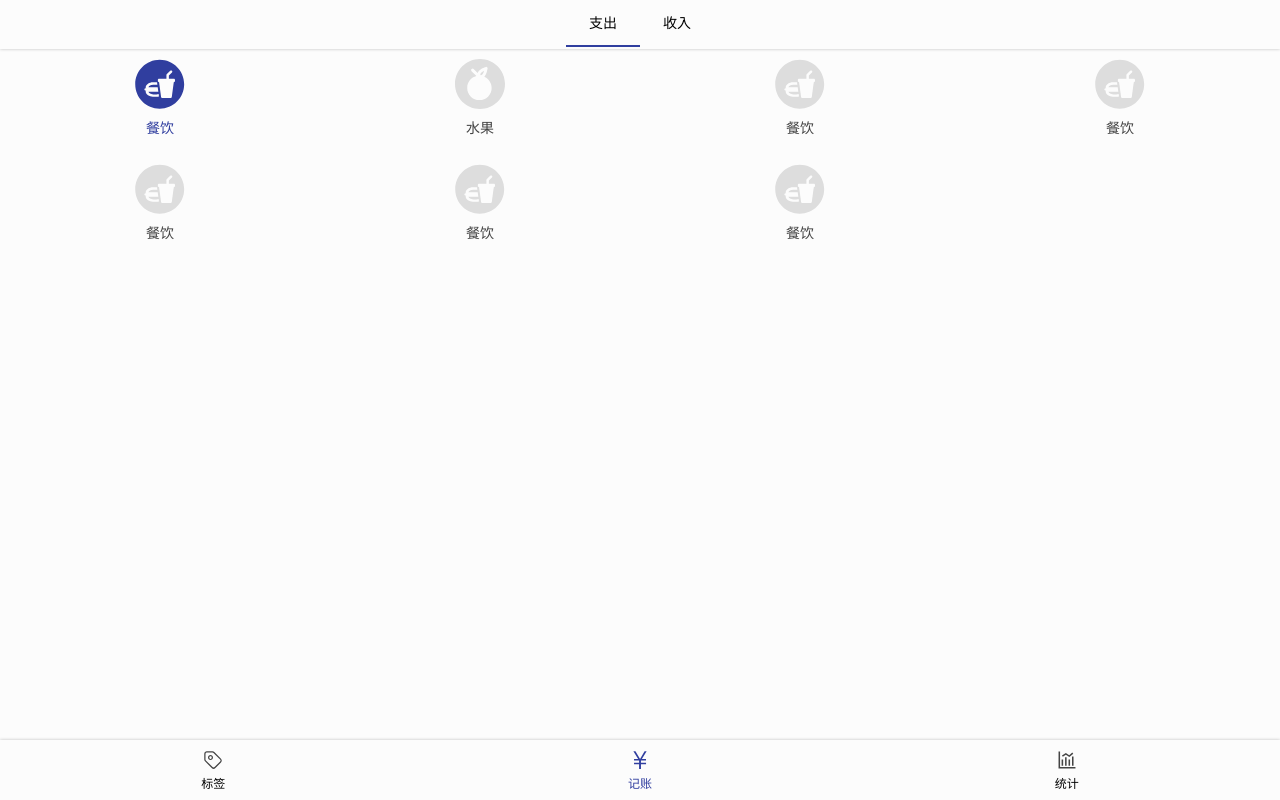
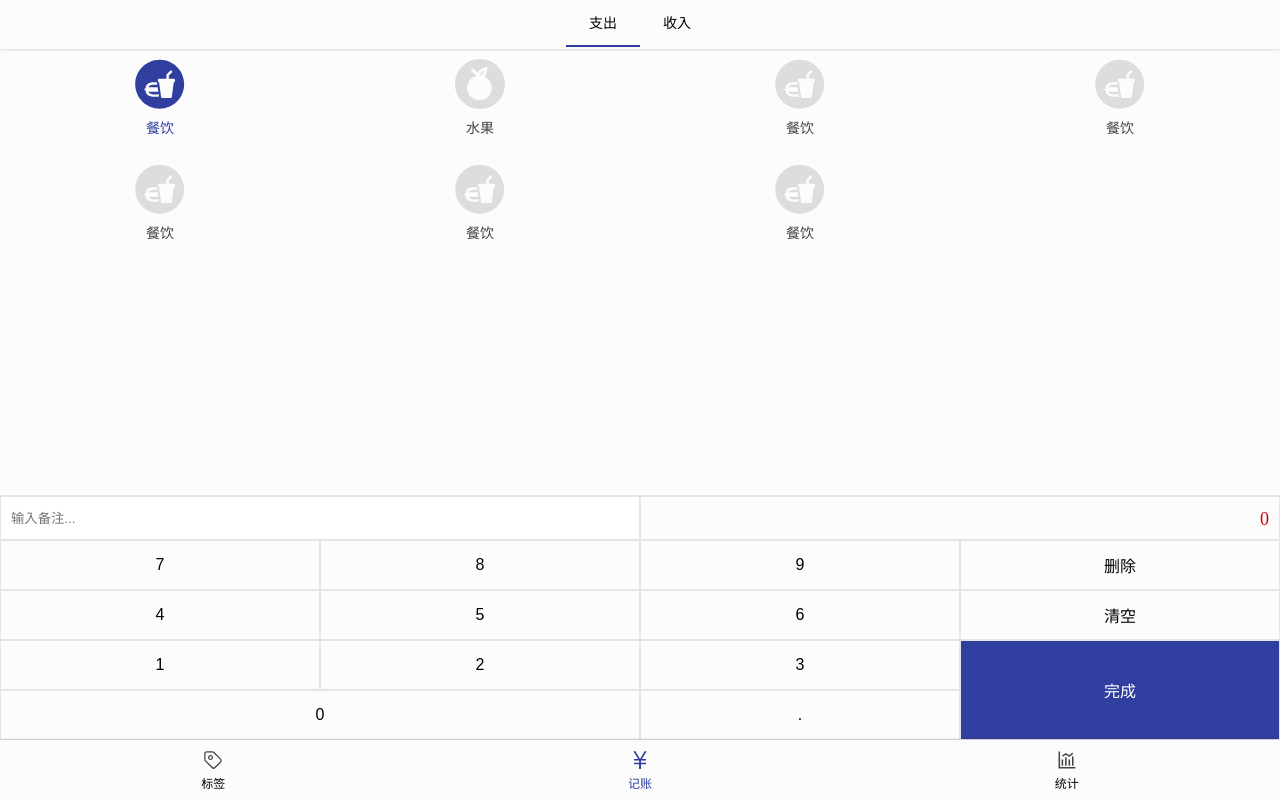
Before and after one commit to cy-wey/money-webApp, a React app: page /money in a window 1280 px wide. Built offline with nearby package versions, Linux system fonts and the light colour scheme.

Commit message:
Money UI Layout completed

```diff
--- a/src/components/Layout.tsx
+++ b/src/components/Layout.tsx
@@ -15,7 +15,7 @@ const Main = styled.div`
 const Layout = (props:any) => {
   return (
     <Wrapper>
-      <Main>
+      <Main className={props.className}>
         {props.children}
       </Main>
       <Nav/>
--- a/src/index.scss
+++ b/src/index.scss
@@ -27,3 +27,9 @@ a {
   width: 1em;
   height: 1em;
 }
+
+.clearfix::after {
+  content: '';
+  display: block;
+  clear: both;
+}
--- a/src/views/Money.tsx
+++ b/src/views/Money.tsx
@@ -2,14 +2,23 @@ import React from 'react';
 import {Layout} from '../components/Layout';
 import {Category} from './Money/Category';
 import {Tabs} from './Money/Tabs';
+import {NumberPad} from './Money/NumberPad';
+import styled from 'styled-components';
+
+const MyLayout = styled(Layout)`
+  display: flex;
+  flex-direction: column;
+`;
+
 
 function Money() {
   return (
-    <Layout>
+    <MyLayout>
       <Category/>
       <Tabs/>
-    </Layout>
-  )
+      <NumberPad/>
+    </MyLayout>
+  );
 }
 
 export {Money};
--- a/src/views/Money/NumberPad.tsx
+++ b/src/views/Money/NumberPad.tsx
@@ -1,4 +1,78 @@
+import styled from 'styled-components';
+
+const Wrapper = styled.div`
+  .title {
+    display: flex;
+    align-items: center;
+    border-top: 0.5px solid #e4e4e4;
+  }
+  input {
+    width: 50%;
+    outline: none;
+    color: #9C9C9C;
+    padding-left: 10px;
+    height: 44px;
+    border: 0.5px solid #E4E4E4;
+  }
+  span {
+    height: 44px;
+    line-height: 44px;
+    border: 0.5px solid #E4E4E4;
+    display: block;
+    width: 50%;
+    text-align: right;
+    padding-right: 10px;
+    color: #CC0001;
+    font-size: 18px;
+  }
+  .buttonList {
+    //border: 1px solid red;
+  }
+  button {
+    float: left;
+    width: 25%;
+    height: 50px;
+    border: 0.5px solid #E4E4E4;
+    background: #FCFCFC;
+    font-size: 16px;
+    &.OK {
+      float: right;
+      height: 100px;
+      background: #303E9F;
+      color: white;
+    }
+    &.zero {
+      float: left;
+      width: 50%;
+    }
+  }
+
+`
+
 const NumberPad = () => {
-
+  return (
+      <Wrapper>
+         <div className="title">
+           <input type="text" placeholder="输入备注..."></input>
+           <span>0</span>
+         </div>
+         <div className="buttonList clearfix">
+           <button>7</button>
+           <button>8</button>
+           <button>9</button>
+           <button>删除</button>
+           <button>4</button>
+           <button>5</button>
+           <button>6</button>
+           <button>清空</button>
+           <button>1</button>
+           <button>2</button>
+           <button>3</button>
+           <button className="OK">完成</button>
+           <button className="zero">0</button>
+           <button>.</button>
+         </div>
+      </Wrapper>
+  )
 }
 export {NumberPad}
--- a/src/views/Money/Tabs.tsx
+++ b/src/views/Money/Tabs.tsx
@@ -3,33 +3,34 @@ import {Icon} from '../../components/Icon';
 
 const Wrapper = styled.div`
   margin-top: 10px;
+  flex-grow: 1;
   ul {
     display: grid;
     grid-template-columns: 1fr 1fr 1fr 1fr;
     grid-template-rows: 1fr 1fr;
     grid-row-gap: 26px;
-
     > li {
       display: flex;
       flex-direction: column;
       align-items: center;
       color: #444;
+
       > .icon {
         height: 50px;
         width: 50px;
         fill: #ddd;
         margin-bottom: 12px;
       }
+
       &.selected {
         color: #303E9F;
+
         > .icon {
           fill: #303E9F;
         }
       }
     }
   }
-
-
 `;
 
 const Tabs = () => {
@@ -37,7 +38,7 @@ const Tabs = () => {
     <Wrapper>
       <ul>
         <li className="selected">
-          <Icon className="icon "  name="餐饮" />
+          <Icon className="icon " name="餐饮"/>
           <span>餐饮</span>
         </li>
         <li>
```
